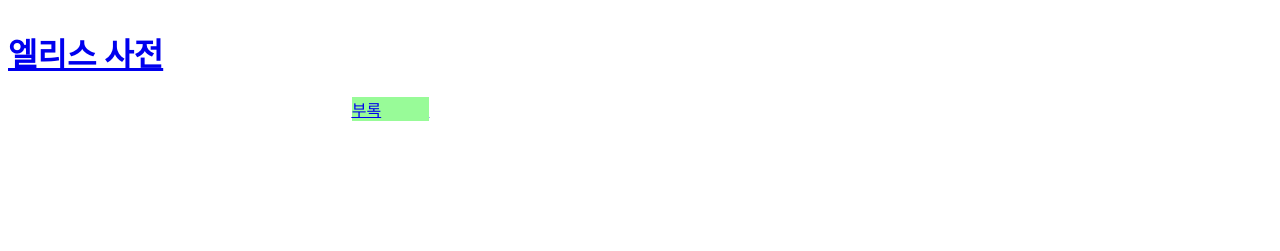
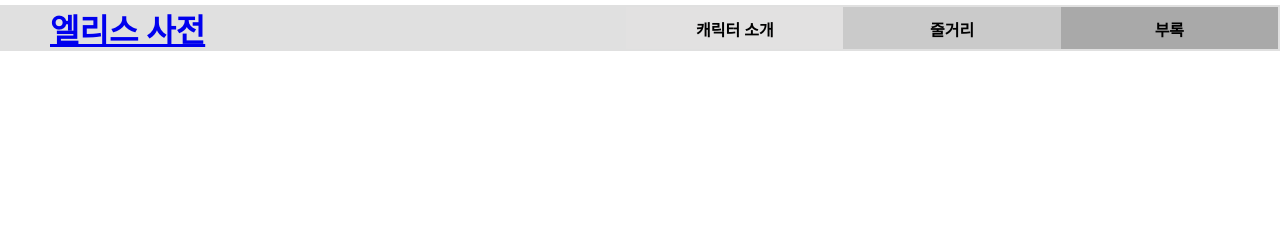
Before and after one commit to ParkIlKwon/FrontEnd, a plain HTML site: page ex/쇼핑몰연습1.html in a window 1280 px wide. Drawn offline with Linux system fonts and the light colour scheme.

Commit message:
comple
완료

```diff
--- a/ex/index.css
+++ b/ex/index.css
@@ -1,35 +1,43 @@
 *{
     box-sizing: border-box;
+    margin: 0px;
 }
 
-.container{
+.combine{
+    background-color:rgb(224, 224, 224);
     display: grid;
-    height: 30vh;
-    grid-template-columns:1fr 1fr 1fr;
+    margin-top: 5px;
+    grid-template:
+    "h1 ul"
+    ;
+}
+
+h1{
+    height: 90%;
+    grid-area: h1;
+    padding-left:50px;
 }
 
 ul{
     display: grid;
-    list-style:none;
-    grid-template-columns:1fr 1fr 1fr;
-}
-
-.h1{
-    background-color: dimgrey;
-    grid-area: h1;
+    grid-template-columns: 1fr 1fr 1fr;
+    height: 100%;
+    list-style-type: none;
+    grid-column: ul;
+    padding: 2px;
+    text-align: center;
+    font-weight: bolder;
 }
 
 .one{
-    background-color: aqua;
-    grid-area: one;
+    background-color: rgb(226, 225, 225);
+    padding-top: 10px;
 }
-
 .two{
-    background-color: darkslategrey;
-    grid-area: two;
+    background-color: rgb(202, 202, 202);
+    padding-top: 10px;
 }
-
 .three{
-    background-color: palegreen;
-    grid-area: three;
+    background-color: darkgrey;
+    padding-top: 10px;
 }
--- a/ex/쇼핑몰연습1.html
+++ b/ex/쇼핑몰연습1.html
@@ -1,6 +1,7 @@
 <!DOCTYPE html>
 <html>
 <head>
+
   <meta charset="UTF-8">
   <title>쇼핑몰 상단 만들기</title>
 
@@ -11,20 +12,22 @@
 
   <div class="container">
     <header id="intro">
+      <div class="combine">
         <h1>
-            <a href="#">엘리스 사전</a>
+            <a href="https://www.naver.com/">엘리스 사전</a>
         </h1>
 
         <nav>
           <ul>
-                <li class="one"><a href="#">캐릭터 소개</a></li>
-                <li class="two"><a href="#">줄거리</a></li>
-                <li class="three"><a href="#">부록</a></li>
+
+                <li class="one">캐릭터 소개</li>
+                <li class="two">줄거리</li>
+                <li class="three">부록</li>
+
             </ul>
             </nav>
-
           </header>
-
+  </div>
   </div>
 
 </body>
```
Lines whose indentation alone changed are shown as unchanged.
